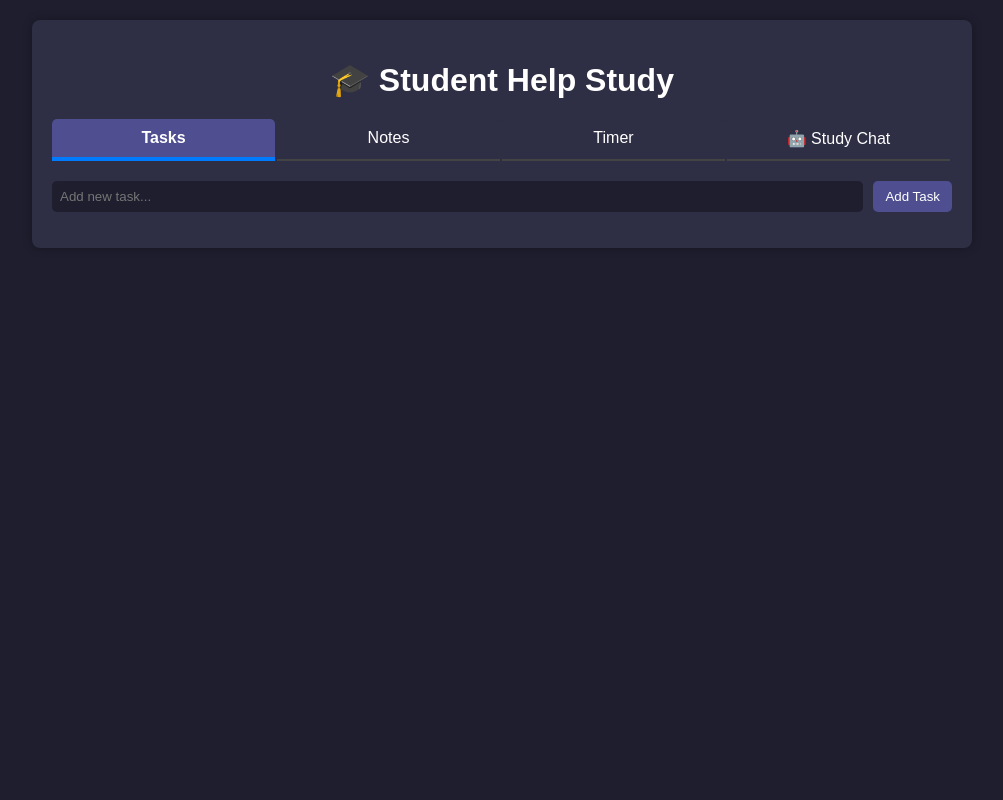
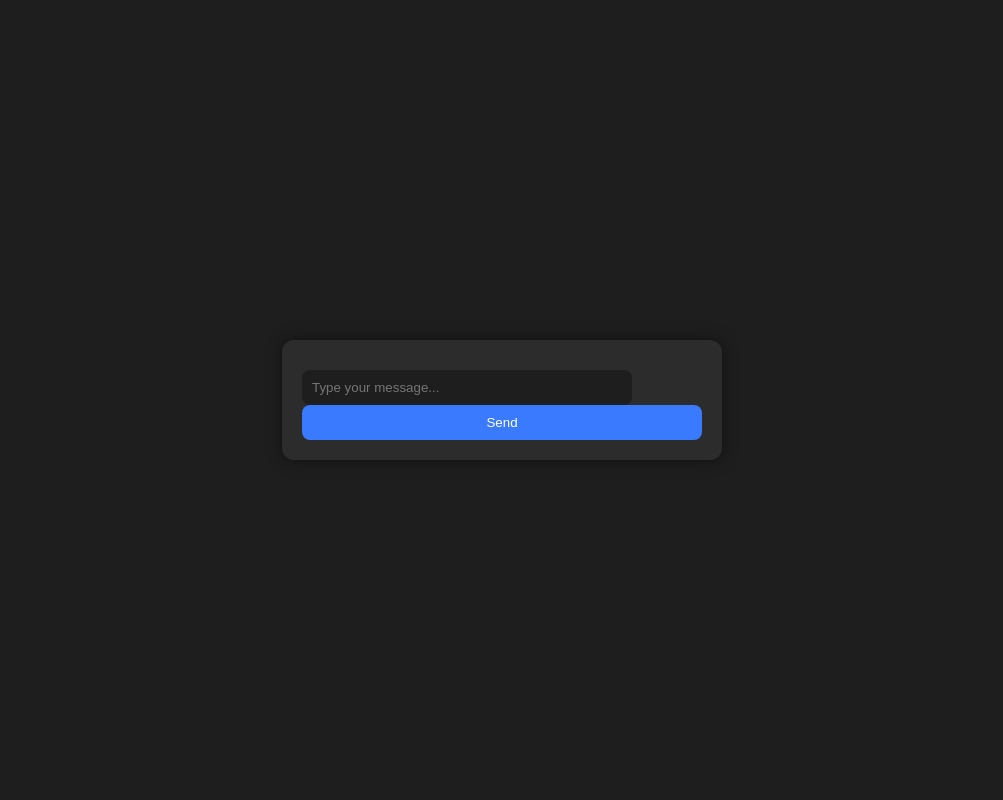
Before and after one commit to Blockz-Sha/my_flask_website, a Flask app: page / in a window 1280 px wide. Shown: the whole page, without its empty margins (138-1141 px from the left). Run offline with Flask 3, Linux system fonts and the light colour scheme.

Commit message:
Add CSS for PyQt6-like UI and finalize frontend

```diff
--- a/app.py
+++ b/app.py
@@ -1,52 +1,59 @@
-from flask import Flask, render_template, request, jsonify
-import datetime
+import os
+from flask import Flask, request, jsonify, render_template
 
+# ----------------- GROQ API -----------------
+try:
+    from groq import Groq
+    GROQ_AVAILABLE = True
+except ImportError:
+    Groq = None
+    GROQ_AVAILABLE = False
+
+API_KEY = os.environ.get("GROQ_API_KEY")
+
+class APIConfig:
+    api_key = API_KEY
+    client = None
+
+    @classmethod
+    def init_client(cls):
+        if Groq is None or cls.api_key is None:
+            cls.client = None
+            return False
+        try:
+            cls.client = Groq(api_key=cls.api_key)
+            return True
+        except Exception as e:
+            print(f"⚠️ Failed to init Groq client: {e}")
+            cls.client = None
+            return False
+
+# Initialize client
+APIConfig.init_client()
+
+# ----------------- FLASK APP -----------------
 app = Flask(__name__)
 
-# ----------------- DATA STORAGE -----------------
-tasks = []
-notes = []
+@app.route("/")
+def index():
+    return render_template("index.html")
 
-# ----------------- ROUTES -----------------
-@app.route("/", methods=["GET"])
-def home():
-    return render_template("index.html", tasks=tasks, notes=notes)
+@app.route("/chat", methods=["POST"])
+def chat():
+    user_message = request.json.get("message", "")
 
-@app.route("/add_task", methods=["POST"])
-def add_task():
-    task = request.form.get("task")
-    if task:
-        tasks.append(task)
-    return jsonify({"tasks": tasks})
+    if not APIConfig.client:
+        # fallback if Groq is not available
+        reply = f"(Groq not available) You said: {user_message}"
+    else:
+        try:
+            result = APIConfig.client.chat(user_message)  # Example Groq call
+            reply = result.get("reply", "No response")
+        except Exception as e:
+            reply = f"Error from Groq: {e}"
 
-@app.route("/delete_task", methods=["POST"])
-def delete_task():
-    idx = int(request.form.get("index"))
-    if 0 <= idx < len(tasks):
-        tasks.pop(idx)
-    return jsonify({"tasks": tasks})
+    return jsonify({"reply": reply})
 
-@app.route("/add_note", methods=["POST"])
-def add_note():
-    note = request.form.get("note")
-    if note:
-        notes.append(note)
-    return jsonify({"notes": notes})
-
-@app.route("/delete_note", methods=["POST"])
-def delete_note():
-    idx = int(request.form.get("index"))
-    if 0 <= idx < len(notes):
-        notes.pop(idx)
-    return jsonify({"notes": notes})
-
-@app.route("/timer_tick", methods=["POST"])
-def timer_tick():
-    # Simple server-side timer placeholder
-    return jsonify({"status": "ok"})
-
-# ----------------- RUN APP -----------------
 if __name__ == "__main__":
-    import os
     port = int(os.environ.get("PORT", 10000))
     app.run(host="0.0.0.0", port=port)
--- a/static/style.css
+++ b/static/style.css
@@ -1,117 +1,93 @@
+/* ------------------ General ------------------ */
 body {
     font-family: Arial, sans-serif;
-    background: #1e1e2f;
-    color: #ffffff;
+    background-color: #1e1e1e;
+    color: #e0e0e0;
+    display: flex;
+    justify-content: center;
+    align-items: center;
+    height: 100vh;
     margin: 0;
-    padding: 0;
 }
 
-.container {
-    width: 90%;
-    max-width: 900px;
-    margin: 20px auto;
-    background: #2e2e44;
+/* ---------------- Chat Container ---------------- */
+#chat-container {
+    background-color: #2c2c2c;
+    width: 400px;
+    max-width: 90%;
+    border-radius: 12px;
     padding: 20px;
-    border-radius: 8px;
-    box-shadow: 0 0 10px #00000050;
+    box-shadow: 0 0 15px rgba(0,0,0,0.5);
+    display: flex;
+    flex-direction: column;
 }
 
-h1 {
-    text-align: center;
-    margin-bottom: 20px;
+/* ---------------- Messages ---------------- */
+#messages {
+    flex: 1;
+    overflow-y: auto;
+    margin-bottom: 10px;
+    max-height: 400px;
 }
 
-.tabs {
-    display: flex;
-    margin-bottom: 20px;
-    cursor: pointer;
+#messages div {
+    margin: 5px 0;
+    padding: 8px 12px;
+    border-radius: 8px;
+    max-width: 80%;
+    word-wrap: break-word;
 }
 
-.tab {
-    flex: 1;
-    padding: 10px;
-    text-align: center;
-    background: #2e2e44;
-    border-bottom: 2px solid #444;
-    border-radius: 5px 5px 0 0;
-    margin-right: 2px;
-}
-
-.tab.active {
-    background: #4e4e90;
-    font-weight: bold;
-    border-bottom: 4px solid #007bff;
-}
-
-.tab-content {
-    display: none;
-}
-
-.tab-content.active {
-    display: block;
-}
-
-.input-row {
-    display: flex;
-    margin-bottom: 10px;
-}
-
-input[type=text],
-input[type=number],
-select {
-    flex: 1;
-    padding: 8px;
-    margin-right: 10px;
-    border-radius: 5px;
-    border: none;
-    background-color: #1e1e2f;
+/* ---------------- User & AI Messages ---------------- */
+#messages div:nth-child(odd) {
+    background-color: #3a3a3a; /* User */
+    align-self: flex-end;
     color: #ffffff;
 }
 
+#messages div:nth-child(even) {
+    background-color: #444444; /* AI */
+    align-self: flex-start;
+    color: #c0c0c0;
+}
+
+/* ---------------- Input ---------------- */
+#user-input {
+    padding: 10px;
+    border-radius: 8px;
+    border: none;
+    width: calc(100% - 90px);
+    background-color: #1e1e1e;
+    color: #ffffff;
+    margin-right: 10px;
+}
+
+#user-input:focus {
+    outline: none;
+    box-shadow: 0 0 5px #3a7afe;
+}
+
+/* ---------------- Send Button ---------------- */
 button {
-    padding: 8px 12px;
-    background-color: #4e4e90;
-    color: #ffffff;
+    padding: 10px 15px;
+    border-radius: 8px;
     border: none;
-    border-radius: 5px;
+    background-color: #3a7afe;
+    color: #fff;
     cursor: pointer;
+    transition: background 0.2s;
 }
 
 button:hover {
-    background-color: #6e6eb0;
+    background-color: #2a5bcc;
 }
 
-ul {
-    list-style: none;
-    padding: 0;
+/* ---------------- Scrollbar ---------------- */
+#messages::-webkit-scrollbar {
+    width: 8px;
 }
 
-li {
-    padding: 6px;
-    background: #3e3e60;
+#messages::-webkit-scrollbar-thumb {
+    background-color: #555;
     border-radius: 4px;
-    margin-bottom: 5px;
 }
-
-textarea {
-    width: 100%;
-    height: 200px;
-    background-color: #1e1e2f;
-    color: #ffffff;
-    border-radius: 5px;
-    padding: 10px;
-    border: none;
-    resize: none;
-}
-
-#timer-display {
-    font-size: 40px;
-    text-align: center;
-    margin: 20px 0;
-}
-
-.timer-buttons {
-    display: flex;
-    justify-content: center;
-    gap: 10px;
-}
--- a/templates/index.html
+++ b/templates/index.html
@@ -2,120 +2,43 @@
 <html lang="en">
 <head>
     <meta charset="UTF-8">
-    <meta name="viewport" content="width=device-width, initial-scale=1.0">
-    <title>🎓 Student Help Study</title>
+    <title>Flask AI Chat</title>
     <link rel="stylesheet" href="{{ url_for('static', filename='style.css') }}">
-    <script>
-        function showTab(tabName) {
-            const tabs = document.querySelectorAll('.tab-content');
-            const tabButtons = document.querySelectorAll('.tab');
-            tabs.forEach(tab => tab.classList.remove('active'));
-            tabButtons.forEach(btn => btn.classList.remove('active'));
-            document.getElementById(tabName).classList.add('active');
-            document.querySelector(`[data-tab="${tabName}"]`).classList.add('active');
-        }
-
-        function addTask() {
-            const input = document.getElementById('task-input');
-            const text = input.value.trim();
-            if (!text) return;
-            const li = document.createElement('li');
-            li.textContent = text;
-            document.getElementById('task-list').appendChild(li);
-            input.value = '';
-        }
-
-        function addNote() {
-            const input = document.getElementById('note-input');
-            const text = input.value.trim();
-            if (!text) return;
-            const li = document.createElement('li');
-            li.textContent = text;
-            document.getElementById('note-list').appendChild(li);
-            input.value = '';
-        }
-
-        async function sendChat() {
-            const input = document.getElementById('chat-input');
-            const output = document.getElementById('chat-output');
-            const mode = document.getElementById('chat-mode').value;
-            const text = input.value.trim();
-            if (!text) return;
-            output.value += `📝 You: ${text}\n`;
-            input.value = '';
-            const response = await fetch('/chat', {
-                method: 'POST',
-                headers: {'Content-Type': 'application/json'},
-                body: JSON.stringify({message: text, mode: mode})
-            });
-            const data = await response.json();
-            output.value += `🤖 ChatBot: ${data.response}\n-----------------------------\n`;
-            output.scrollTop = output.scrollHeight;
-        }
-
-        document.addEventListener('DOMContentLoaded', () => {
-            showTab('tasks');
-        });
-    </script>
 </head>
 <body>
-    <div class="container">
-        <h1>🎓 Student Help Study</h1>
-        <div class="tabs">
-            <div class="tab active" data-tab="tasks" onclick="showTab('tasks')">Tasks</div>
-            <div class="tab" data-tab="notes" onclick="showTab('notes')">Notes</div>
-            <div class="tab" data-tab="timer" onclick="showTab('timer')">Timer</div>
-            <div class="tab" data-tab="chat" onclick="showTab('chat')">🤖 Study Chat</div>
-        </div>
+    <div id="chat-container">
+        <div id="messages"></div>
+        <input id="user-input" placeholder="Type your message..."/>
+        <button onclick="sendMessageHandler()">Send</button>
+    </div>
 
-        <!-- TASKS TAB -->
-        <div id="tasks" class="tab-content active">
-            <div class="input-row">
-                <input type="text" id="task-input" placeholder="Add new task...">
-                <button onclick="addTask()">Add Task</button>
-            </div>
-            <ul id="task-list"></ul>
-        </div>
+    <script>
+        async function sendMessageHandler() {
+            const input = document.getElementById("user-input");
+            const msg = input.value;
+            input.value = "";
 
-        <!-- NOTES TAB -->
-        <div id="notes" class="tab-content">
-            <div class="input-row">
-                <input type="text" id="note-input" placeholder="Add a note...">
-                <button onclick="addNote()">Add Note</button>
-            </div>
-            <ul id="note-list"></ul>
-        </div>
+            const msgDiv = document.createElement("div");
+            msgDiv.textContent = "You: " + msg;
+            document.getElementById("messages").appendChild(msgDiv);
 
-        <!-- TIMER TAB -->
-        <div id="timer" class="tab-content">
-            <label>Minutes:
-                <input type="number" id="timer-minutes" value="25" min="1" max="180">
-            </label>
-            <div id="timer-display">25:00</div>
-            <div class="timer-buttons">
-                <button onclick="startTimer()">Start</button>
-                <button onclick="stopTimer()">Stop</button>
-                <button onclick="resetTimer()">Reset</button>
-            </div>
-        </div>
+            try {
+                const response = await fetch("/chat", {
+                    method: "POST",
+                    headers: {"Content-Type": "application/json"},
+                    body: JSON.stringify({message: msg})
+                });
+                const data = await response.json();
 
-        <!-- STUDY CHAT TAB -->
-        <div id="chat" class="tab-content">
-            <label for="chat-mode">Select Mode:</label>
-            <select id="chat-mode">
-                <option>Explain Concept</option>
-                <option>Generate Quiz</option>
-                <option>Study Guide</option>
-                <option>Summarize My Notes</option>
-                <option>Help with Notes</option>
-                <option>Free Chat</option>
-            </select>
-            <div class="input-row">
-                <input type="text" id="chat-input" placeholder="Ask a question or enter a topic...">
-                <button onclick="sendChat()">📤 Send</button>
-            </div>
-            <textarea id="chat-output" readonly></textarea>
-        </div>
-    </div>
+                const replyDiv = document.createElement("div");
+                replyDiv.textContent = "AI: " + data.reply;
+                document.getElementById("messages").appendChild(replyDiv);
+            } catch (e) {
+                const errorDiv = document.createElement("div");
+                errorDiv.textContent = "Error: " + e;
+                document.getElementById("messages").appendChild(errorDiv);
+            }
+        }
+    </script>
 </body>
 </html>
```
